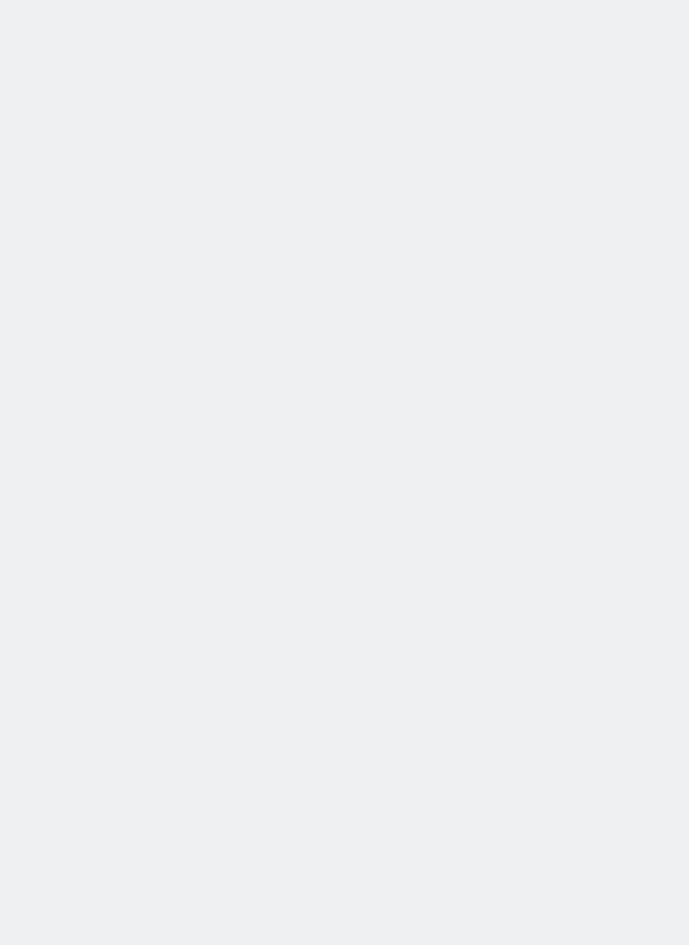
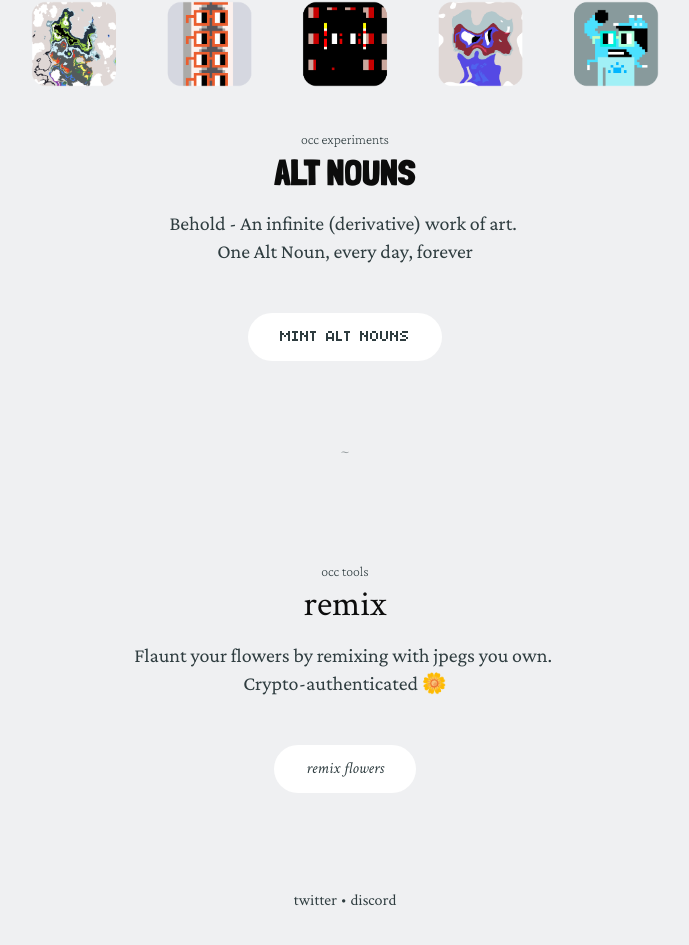
Before and after one commit to onchaincollective/website, a Next.js app: page / in a window 1280 px wide. Shown: the part 997-1942 px from the top of the page, without its empty margins (295-984 px from the left). Before the commit the page ends 1036 px from the top, so only its background shows below. Built offline with nearby package versions, Linux system fonts and the light colour scheme.

Commit message:
added remix and alt nouns to home page...
& updated the links hover, removed date, added a treasury section & mint button copy

```diff
--- a/pages/altnouns.js
+++ b/pages/altnouns.js
@@ -1163,7 +1163,7 @@ function Home() {
     if (!currentNounIndex) return;
 
     setMintButtonText(
-      "Mint Alt Noun " + currentNounIndex + " (" + mintPrice + " eth)"
+      "Mint Alt Noun #" + currentNounIndex + " (" + mintPrice + " eth)"
     );
 
     setError(null);
@@ -1288,25 +1288,16 @@ function Home() {
 
   useEffect(() => {
     setMintButtonText(
-      "Mint Alt Noun " + currentNounIndex + " (" + mintPrice + " eth)"
+      "Mint Alt Noun #" + currentNounIndex + " (" + mintPrice + " eth)"
     );
 
     if (salesPaused) {
       setMintButtonText("Minting is paused right now");
       setMintDisabled(salesPaused);
     } else {
-
-      setMintDisabled(
-        working
-      );
-
-    }
-
-  }, [
-    working,
-    totalSupply,
-    salesPaused,
-  ]);
+      setMintDisabled(working);
+    }
+  }, [working, totalSupply, salesPaused]);
 
   function handleError(err) {
     console.log("===========");
@@ -1420,7 +1411,10 @@ function Home() {
 
         <meta property="twitter:card" content="summary_large_image" />
         <meta property="twitter:url" content="https://www.occ.xyz/altnouns" />
-        <meta property="twitter:title" content="Alt Nouns • An OCC Experiment" />
+        <meta
+          property="twitter:title"
+          content="Alt Nouns • An OCC Experiment"
+        />
         <meta
           property="twitter:description"
           content="Alt Nouns – an infinite derivative of Nouns."
@@ -1508,8 +1502,8 @@ function Home() {
             className="alt-noun-hero"
           ></img>
           <div className="flex-grow mt-12 sm:mt-0">
-            <p className="mt-10">Date</p>
-            <div className="text-5xl sm:max-w-md flex flex-row">
+            {/* <p className="mt-10">Date</p> */}
+            <div className="text-5xl sm:max-w-md flex flex-row mt-10">
               <div className="flex-grow"> Alt Noun {currentNounIndex}</div>
               <div className="inline ml-8">
                 <div
@@ -1558,47 +1552,48 @@ function Home() {
                   )}
                 </h1>
                 <p className="mt-8">Links</p>
-                <div className="text-base py-2.5 px-4 bg-noun-gray rounded-lg flex sm:max-w-lg my-2">
+                <a
+                  href={"https://etherscan.io/tx/" + mintTransactionHash}
+                  target="_blank"
+                >
+                  <div className="text-base py-2.5 px-4 bg-noun-gray rounded-lg flex sm:max-w-lg my-2 hover:opacity-80">
                     <div className="flex-grow flex flex-row items-center">
                       <div className="mr-2">
                         <Davatar size={24} address={winnerAddress} />
                       </div>
                       Winning Transaction
                     </div>
-                  <a
-                    href={"https://etherscan.io/tx/" + mintTransactionHash}
-                    target="_blank"
-                    className="flex"
-                  >
                     <img src="/altnouns/open.svg" className="ml-auto w-4"></img>
+                  </div>
                 </a>
-                </div>
-                <div className="text-base py-2.5 px-4 bg-noun-gray rounded-lg flex sm:max-w-lg my-2">
+                <a href={permalink} target="_blank" className="flex">
+                  <div className="text-base py-2.5 px-4 bg-noun-gray rounded-lg flex sm:max-w-lg my-2 hover:opacity-80">
                     <div className="flex-grow flex flex-row items-center">
                       <div className="mr-2">
                         <img src="/altnouns/OS Logo.svg" />
                       </div>
                       OpenSea
                     </div>
-                  <a href={permalink} target="_blank" className="flex">
-                    <img src="/altnouns/open.svg" className="ml-auto w-4"></img>
+                    <img
+                      src="/altnouns/open.svg"
+                      className="ml-auto w-4 flex"
+                    ></img>
+                  </div>
                 </a>
-                </div>
-                <div className="text-base py-2.5 px-4 bg-noun-gray rounded-lg flex sm:max-w-lg my-2">
+                <a
+                  href={"https://nouns.wtf/auction/" + currentNounIndex}
+                  target="_blank"
+                >
+                  <div className="text-base py-2.5 px-4 bg-noun-gray rounded-lg flex sm:max-w-lg my-2 hover:opacity-80">
                     <div className="flex-grow flex flex-row items-center">
                       <div className="mr-2">
                         <img src="/altnouns/nouns logo.svg" />
                       </div>
                       Noun
                     </div>
-                  <a
-                    href={"https://nouns.wtf/auction/" + currentNounIndex}
-                    target="_blank"
-                    className="flex"
-                  >
                     <img src="/altnouns/open.svg" className="ml-auto w-4"></img>
+                  </div>
                 </a>
-                </div>
               </>
             ) : (
               <>
@@ -1688,21 +1683,23 @@ function Home() {
                   </div>
                 )}
                 <p className="mt-8">Links</p>
-                <div className="text-base py-2.5 px-4 bg-noun-gray rounded-lg flex sm:max-w-lg my-2">
+                <a
+                  href={"https://nouns.wtf/auction/" + currentNounIndex}
+                  target="_blank"
+                >
+                  <div className="text-base py-2.5 px-4 bg-noun-gray rounded-lg flex sm:max-w-lg my-2 hover:opacity-80">
                     <div className="flex-grow flex flex-row items-center">
                       <div className="mr-2">
                         <img src="/altnouns/nouns logo.svg" />
                       </div>
                       Noun
                     </div>
-                  <a
-                    href={"https://nouns.wtf/auction/" + currentNounIndex}
-                    target="_blank"
-                    className="flex"
-                  >
-                    <img src="/altnouns/open.svg" className="ml-auto w-4"></img>
+                    <img
+                      src="/altnouns/open.svg"
+                      className="ml-auto w-4 flex"
+                    ></img>
+                  </div>
                 </a>
-                </div>
               </>
             )}
           </div>
@@ -1719,7 +1716,27 @@ function Home() {
               </span>
             </h1>
           </div>
-          <blockquote className="twitter-tweet"><p lang="en" dir="ltr">behold, an infinite (derivative) work of art<br/><br/>Alt Nouns – A fully on-chain, infinite derivative of <a href="https://twitter.com/nounsdao?ref_src=twsrc%5Etfw">@nounsdao</a> <a href="https://t.co/2J2i9tOmOI">pic.twitter.com/2J2i9tOmOI</a></p>&mdash; on chain collective (@onChainCo) <a href="https://twitter.com/onChainCo/status/1454538053540843521?ref_src=twsrc%5Etfw">October 30, 2021</a></blockquote> <script async src="https://platform.twitter.com/widgets.js" charSet="utf-8"></script>
+          <blockquote className="twitter-tweet">
+            <p lang="en" dir="ltr">
+              behold, an infinite (derivative) work of art
+              <br />
+              <br />
+              Alt Nouns – A fully on-chain, infinite derivative of{" "}
+              <a href="https://twitter.com/nounsdao?ref_src=twsrc%5Etfw">
+                @nounsdao
+              </a>{" "}
+              <a href="https://t.co/2J2i9tOmOI">pic.twitter.com/2J2i9tOmOI</a>
+            </p>
+            &mdash; on chain collective (@onChainCo){" "}
+            <a href="https://twitter.com/onChainCo/status/1454538053540843521?ref_src=twsrc%5Etfw">
+              October 30, 2021
+            </a>
+          </blockquote>{" "}
+          <script
+            async
+            src="https://platform.twitter.com/widgets.js"
+            charSet="utf-8"
+          ></script>
         </div>
       </div>
 
@@ -1794,7 +1811,6 @@ function Home() {
           </div>
         </div>
         <div className="flex align-center flex-col max-w-5xl mx-auto text-xl text-left p-6 mt-24">
-
           <h1 className="text-7xl noun-font">Ummm... WTF?</h1>
           <p className="mx-auto text-xl mt-12 ">
             Alt nouns is much more than just a derivative. It’s a grand
@@ -1898,7 +1914,11 @@ function Home() {
                 </p>
 
                 <div className="mt-4">
-                  <a href="https://nouns.wtf" target="_blank" className="text-blue-600 hover:underline">
+                  <a
+                    href="https://nouns.wtf"
+                    target="_blank"
+                    className="text-blue-600 hover:underline"
+                  >
                     learn more about nouns
                   </a>
                 </div>
@@ -2005,6 +2025,24 @@ function Home() {
                 </p>
               </Accordion.Body>
             </Accordion.Item>
+            <Accordion.Item eventKey="5" className="accordionItem">
+              <Accordion.Header className="accordionHeader my-10">
+                Treaury
+              </Accordion.Header>
+              <Accordion.Body className="pb-8">
+                <p>
+                  A portion of the primary and secondary sales for Alt Nouns
+                  will be going into the Alt Nouns treasury. The goals for this
+                  treasury are being planned by the OCC community on our discord
+                  right now – come join us! It'll be used for proliferation of
+                  Nouns, of on-chain art and more.
+                </p>
+
+                <p className="mt-4">
+                  <em>Details TBD</em>
+                </p>
+              </Accordion.Body>
+            </Accordion.Item>
             <Accordion.Item eventKey="6" className="accordionItem">
               <Accordion.Header className="accordionHeader my-10">
                 OCC
@@ -2031,13 +2069,19 @@ function Home() {
                 </p>
 
                 <div className="mt-4">
-                  <a href="https://occ.xyz/" className="text-blue-600 hover:underline">
+                  <a
+                    href="https://occ.xyz/"
+                    className="text-blue-600 hover:underline"
+                  >
                     learn more about occ
                   </a>
                 </div>
 
                 <div className="mt-4">
-                  <a href="https://occ.xyz/flowers" className="text-blue-600 hover:underline">
+                  <a
+                    href="https://occ.xyz/flowers"
+                    className="text-blue-600 hover:underline"
+                  >
                     learn more about OCC#1 🌺 Flowers
                   </a>
                 </div>
@@ -2050,6 +2094,14 @@ function Home() {
       </div>
       <div className="flex align-center flex-col max-w-2xl mx-auto text-center mt-10 mb-12 p-4">
         <div className="text-md ">
+          <a
+            href="https://nouns.wtf"
+            target="_blank"
+            className="hover:underline"
+          >
+            nouns
+          </a>{" "}
+          &bull;{" "}
           <a
             href="https://etherscan.io/address/0x971a6ff4f5792f3e0288f093340fb36a826aae96"
             target="_blank"
--- a/pages/index.js
+++ b/pages/index.js
@@ -75,6 +75,36 @@ export default function Home() {
             <div className="button rounded-3xl bg-white px-8 py-3 cursor-pointer mt-12"><em>mint flowers</em></div>
           </Link>
         </div>
+        <div className="mt-32 text-center flex flex-col justify-center items-center">
+          <img src="/occ/altnouns.png" className="w-full" />
+          <p className="text-sm mt-8">occ experiments</p>
+          <h1 className="text-3xl md:text-4xl mt-1 oc-color noun-font">
+            ALT NOUNS
+          </h1>
+          <p className="text-xl mt-4 font-normal">
+            Behold - An infinite (derivative) work of art.&nbsp;<br className="hidden md:block"/>
+            One Alt Noun, every day, forever
+          </p>
+          <Link href="/altnouns">
+            <div className="button rounded-3xl bg-white px-8 py-3 cursor-pointer mt-12 pixel-font">MINT ALT NOUNS</div>
+          </Link>
+        </div>
+        <div className="mt-20 opacity-50">
+          ~
+        </div>
+        <div className="mt-16 text-center flex flex-col justify-center items-center">
+          <p className="text-sm mt-8">occ tools</p>
+          <h1 className="text-3xl md:text-4xl mt-1 oc-color font-normal">
+            remix
+          </h1>
+          <p className="text-xl mt-4 font-normal">
+            Flaunt your flowers by remixing with jpegs you own.&nbsp;<br className="hidden md:block"/>
+            Crypto-authenticated 🌼
+          </p>
+          <Link href="https://remix.occ.xyz/">
+            <div className="button rounded-3xl bg-white px-8 py-3 cursor-pointer mt-12"><em>remix flowers</em></div>
+          </Link>
+        </div>
         <div className="text-md mt-24">
           <a href="https://twitter.com/OnChainCo" target="_blank" className="hover:underline">
             twitter
```
Also changed, not shown: public/occ/altnouns.png (added), 1 other file (tests, documents, lock files or other folders). Lines whose indentation alone changed are shown as unchanged.
